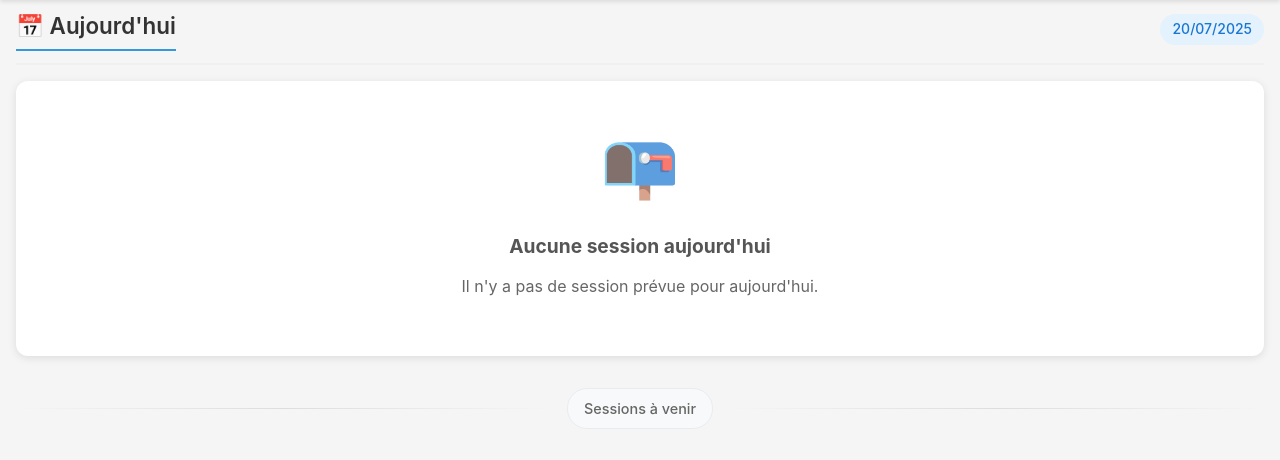
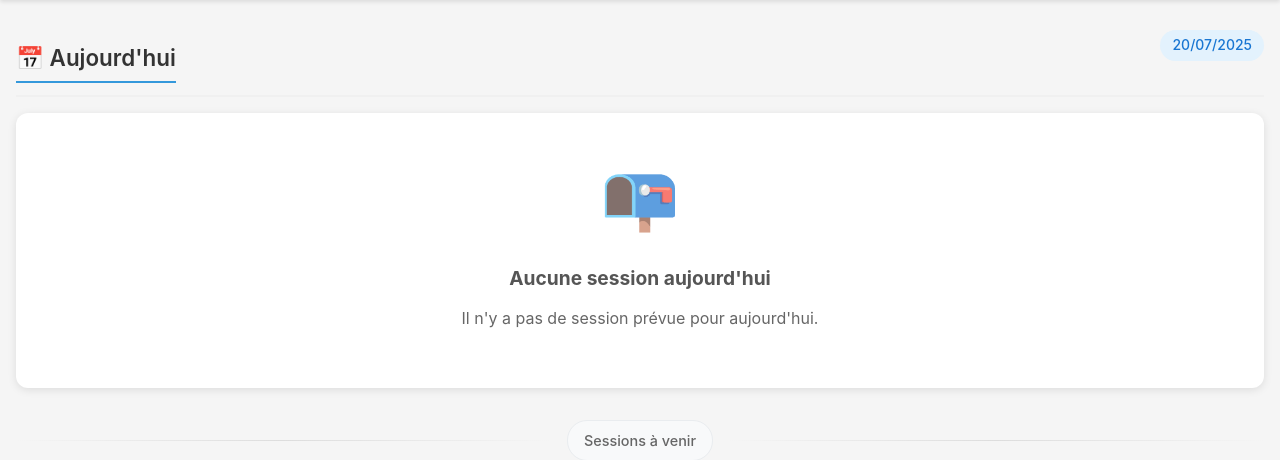
Before and after one commit to Steeve-feuille-ciseaux/CheckExpress, a Django app: page /sessions/ in a window 1280 px wide. Shown: the part 102-562 px from the top of the page. Run offline with Django 5.2, Linux system fonts and the light colour scheme; data that the repository does not hold is empty.

Commit message:
v0.15.4.1

```diff
--- a/patch_note.txt
+++ b/patch_note.txt
@@ -31,6 +31,7 @@ v0.15.1 -> UI Mobile : base.html améliorer
 v0.15.2 -> UI Mobile : accueil.html
 v0.15.3 -> UI Mobile : liste_session.html
 v0.15.4 -> UI Mobile : login.html
+v0.15.4.1 -> Bug corrigé : liste_session.html -> h2 repositionné
 
 next step :
 - Facilité la sélection des noms présent en grossisant les cases à cocher
--- a/presence/static/presence/css/mobile.css
+++ b/presence/static/presence/css/mobile.css
@@ -416,3 +416,7 @@ body {
 .login-title {
     margin-top: 1.5rem; /* ou 2rem si besoin */
 }
+
+.mobile-sessions .today-section .section-title {
+    margin-top: 2rem; /* ou essaye 1.5rem si besoin */
+}
```
